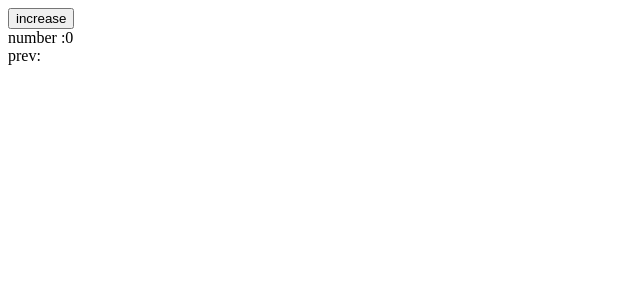
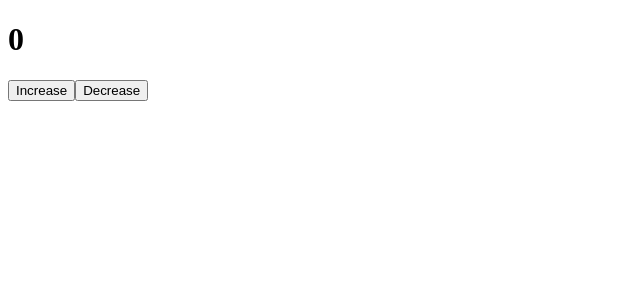
Before and after one commit to chaudharykartik9/REACT-LEARNING-, a React (Vite) app: page / in a window 1280 px wide. Shown: the top 300 px of the page, without its empty margins (0-640 px from the left). Built offline with nearby package versions, Linux system fonts and the light colour scheme.

Commit message:
recoil addtition in react

```diff
--- a/package.json
+++ b/package.json
@@ -10,8 +10,9 @@
     "preview": "vite preview"
   },
   "dependencies": {
-    "react": "^19.2.6",
-    "react-dom": "^19.2.6"
+    "react": "^18.2.0",
+    "react-dom": "^18.2.0",
+    "recoil": "^0.7.7"
   },
   "devDependencies": {
     "@eslint/js": "^10.0.1",
--- a/src/App.jsx
+++ b/src/App.jsx
@@ -1,19 +1,51 @@
-import React, { useState } from 'react'
-import usePrev from './Hook/usePrev';
+import React from "react";
+import {
+  RecoilRoot,
+  useRecoilValue,
+  useSetRecoilState,
+} from "recoil";
+import { counterState } from "./Hook/Counter";
 
-const App = () => {
-  const [state , setState] = useState(0) ;
-  let prev = usePrev(state) ;
-  function increament(){
-    setState(v=> v+1);
-  }
+function Count() {
+  const count = useRecoilValue(counterState);
+
+  return <h1>{count}</h1>;
+}
+
+function IncreaseButton() {
+  const setCount = useSetRecoilState(counterState);
+
+  return (
+    <button onClick={() => setCount((c) => c + 1)}>
+      Increase
+    </button>
+  );
+}
+
+function DecreaseButton() {
+  const setCount = useSetRecoilState(counterState);
+
+  return (
+    <button onClick={() => setCount((c) => c - 1)}>
+      Decrease
+    </button>
+  );
+}
+
+function MyApp() {
   return (
     <>
-    <button onClick={increament} >increase</button>
-    <div> number :{state}</div>
-    <div>prev: {prev}</div>
+      <Count />
+      <IncreaseButton />
+      <DecreaseButton />
     </>
-  )
+  );
 }
 
-export default App
+export default function App() {
+  return (
+    <RecoilRoot>
+      <MyApp />
+    </RecoilRoot>
+  );
+}
--- a/src/Hook/Counter.jsx
+++ b/src/Hook/Counter.jsx
@@ -1,23 +1,6 @@
-import React, { useState } from "react";
+import { atom } from "recoil";
 
-function useCounter() {
-  const [count, setCount] = useState(0);
-  function increaseCount() {
-    setCount((val) => val + 1);
-  }
-  return {
-    count: count,
-    increaseCount: increaseCount,
-  };
-}
-
-const Counter = () => {
-  const { count, increaseCount } = useCounter();
-  return (
-    <div>
-      <button onClick={increaseCount}>Increase {count}</button>
-    </div>
-  );
-};
-
-export default Counter;
+export const counterState = atom({
+  key: "counterState",
+  default: 0,
+});
```
Also changed, not shown: src/Hook/memecode.jsx (added, +25 -0 lines), 1 other file (tests, documents, lock files or other folders).
